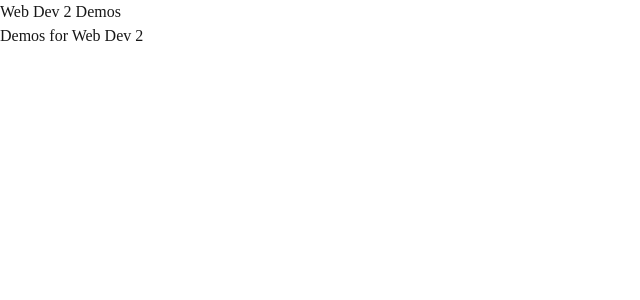
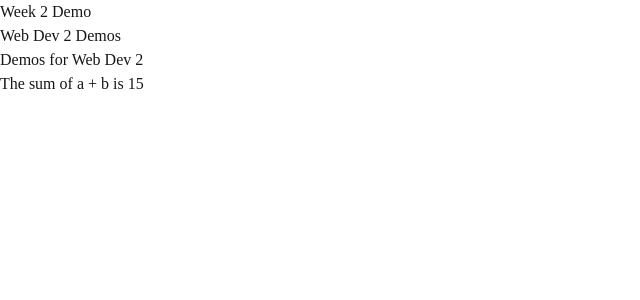
Before and after one commit to rsroman9800/cprg306-assignments, a Next.js app: page / in a window 1280 px wide. Shown: the top 300 px of the page, without its empty margins (0-640 px from the left). Built offline with nearby package versions, Linux system fonts and the light colour scheme.

Commit message:
Added extra page 2 components

```diff
--- /dev/null
+++ b/app/heading.js
@@ -0,0 +1,7 @@
+export default function Heading() {
+    return (
+        <header>
+            <h1>Week 2 Demo</h1>
+        </header>
+    );
+}
--- a/app/page.js
+++ b/app/page.js
@@ -1,8 +1,15 @@
+import Heading from "./heading.js";
+
 export default function Page() {
+  let a = 5;
+  let b = 10;
+
   return (
-    <div>
+    <main>
+      <Heading />
       <h1>Web Dev 2 Demos</h1>
       <p>Demos for Web Dev 2</p>
-    </div>
+      <p>The sum of a + b is {a + b}</p>
+    </main>
   );
 }
--- a/app/week-2/page.js
+++ b/app/week-2/page.js
@@ -1,3 +1,5 @@
+import StudentInfo from './student-info.js';
+
 export default function Page() {
     return (
         <main>
--- a/app/week-2/student-info.js
+++ b/app/week-2/student-info.js
@@ -0,0 +1,11 @@
+export default function Page() {
+    return (
+        <main>
+        <h1>Roman Sorokin</h1>
+        <p>GitHub repository</p>
+        <li>
+            <Link href="https://github.com/rsroman9800/cprg306-assignments">GitHub repository</Link>
+        </li>
+        </main>
+    );
+}
```
